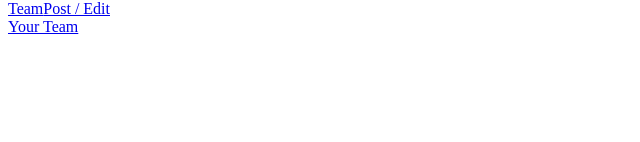
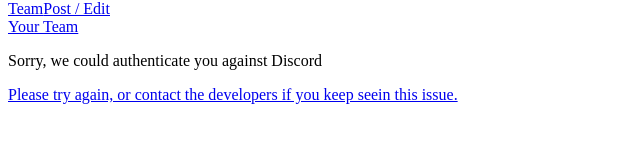
Before and after one commit to Willdotwhite/team-finder-ui, a React (Vite) app: page /login/failed in a window 1280 px wide. Shown: the part 366-508 px from the top of the page, without its empty margins (0-640 px from the left). Built offline with nearby package versions, Linux system fonts and the light colour scheme; what javascript-time-ago would draw is missing.

Commit message:
Improve UX for users who cannot login

```diff
--- a/src/Routes.tsx
+++ b/src/Routes.tsx
@@ -6,6 +6,7 @@ import { Login } from "./pages/Login/Login"
 import { Logout } from "./pages/Login/Logout"
 import { AuthorizedCallback } from "./pages/Login/AuthorizedCallback";
 import { NotFound } from "./pages/Errors/NotFound";
+import { LoginFailure } from "./pages/Errors/LoginFailure";
 
 export const Routes: React.FC = () => (
   <Switch>
@@ -22,6 +23,7 @@ export const Routes: React.FC = () => (
       <Logout />
     </Route>
     <Route exact={true} path="/login/failed">
+      <LoginFailure />
     </Route>
     <Route exact={true} path="/login/authorized">
       <AuthorizedCallback />
--- /dev/null
+++ b/src/pages/Errors/LoginFailure.tsx
@@ -0,0 +1,13 @@
+import * as React from "react";
+import {loginUrl} from "../Login/Login";
+
+export const LoginFailure: React.FC = () => {
+  return (<>
+    <p>Sorry, we could authenticate you against Discord</p>
+    <p>
+      <a href={loginUrl}>
+        Please try again, or contact the developers if you keep seein this issue.
+      </a>
+    </p>
+  </>)
+}
--- a/src/pages/Login/Login.tsx
+++ b/src/pages/Login/Login.tsx
@@ -1,11 +1,12 @@
 import * as React from "react";
 import { PageHeader } from "../../components/PageHeader";
 
+export const loginUrl = `${import.meta.env.VITE_API_URL}/oauth2/authorization/discord`
+
 export const Login: React.FC = () => {
-  const url = `${import.meta.env.VITE_API_URL}/oauth2/authorization/discord`
 
   return (<>
     <PageHeader>Login</PageHeader>
-    <a href={url}>Login with Discord</a>
+    <a href={loginUrl}>Login with Discord</a>
   </>)
 }
```
